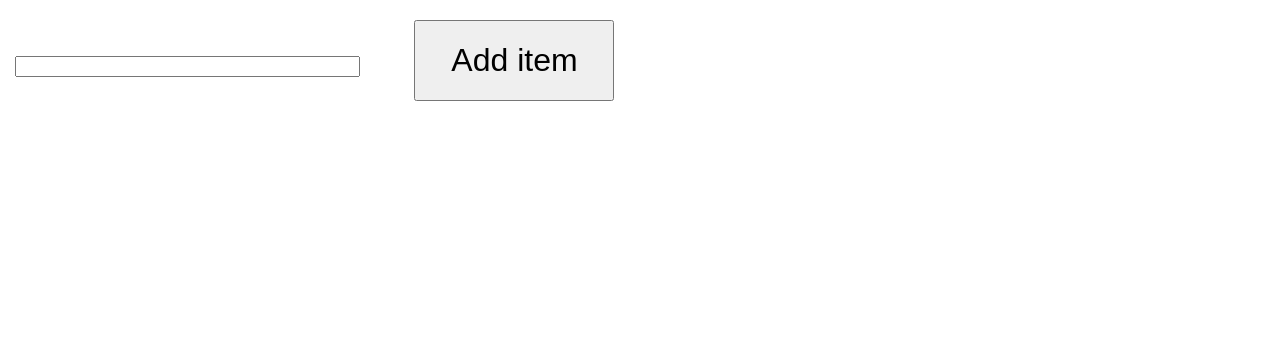
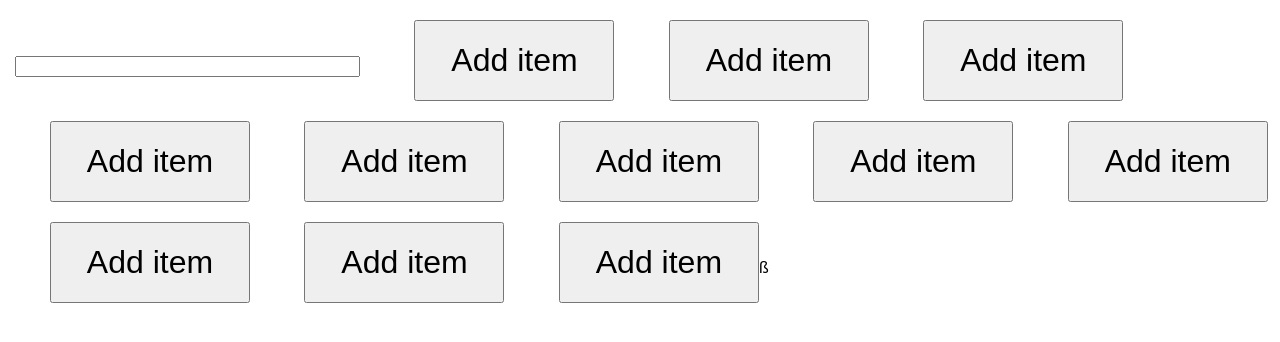
Before and after one commit to daniyar-yes/css-examples-comit, a plain HTML site: page index.html in a window 1280 px wide. Drawn offline with Linux system fonts and the light colour scheme.

Commit message:
fixed a add-button bug

```diff
--- a/index.html
+++ b/index.html
@@ -13,6 +13,16 @@
     <input type="text" id="grocery-item" name="grocery-item" required minlength="3" maxlength="20" size="40" />
 
     <button id="add-button">Add item</button>
+    <button id="add-button">Add item</button>
+    <button id="add-button">Add item</button>
+    <button id="add-button">Add item</button>
+    <button id="add-button">Add item</button>
+    <button id="add-button">Add item</button>
+    <button id="add-button">Add item</button>
+    <button id="add-button">Add item</button>
+    <button id="add-button">Add item</button>
+    <button id="add-button">Add item</button>
+    <button id="add-button">Add item</button>ß
 
     <ul>
 
--- a/script.js
+++ b/script.js
@@ -12,3 +12,34 @@ function addNewGroceryItem() {
 }
 
 addButton.addEventListener('click', addNewGroceryItem);
+
+
+
+callMyDoctor('headache')
+
+function sadsadsad (problem) {
+    const HARD_CODED_NUMBER = '236-777-8888';
+    console.log(HARD_CODED_NUMBER, problem)
+}
+
+// actual code lines
+// actual code lines
+// actual code lines
+// actual code lines
+// actual code lines
+// actual code lines
+
+
+
+callMyDoctor('headache')
+
+// actual code lines
+// actual code lines
+// actual code lines
+// actual code lines
+// actual code lines
+// actual code lines
+// actual code lines
+// actual code linesç
+callMyDoctor('headache')
+callMyDoctor('headache')
```
